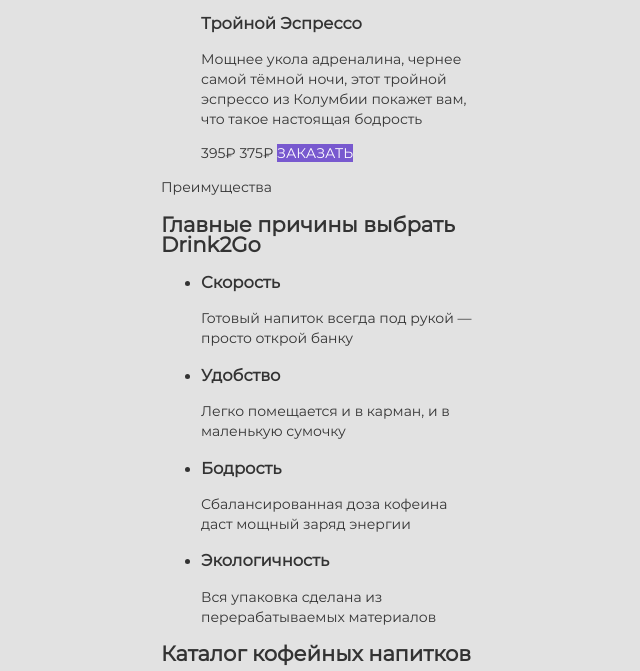
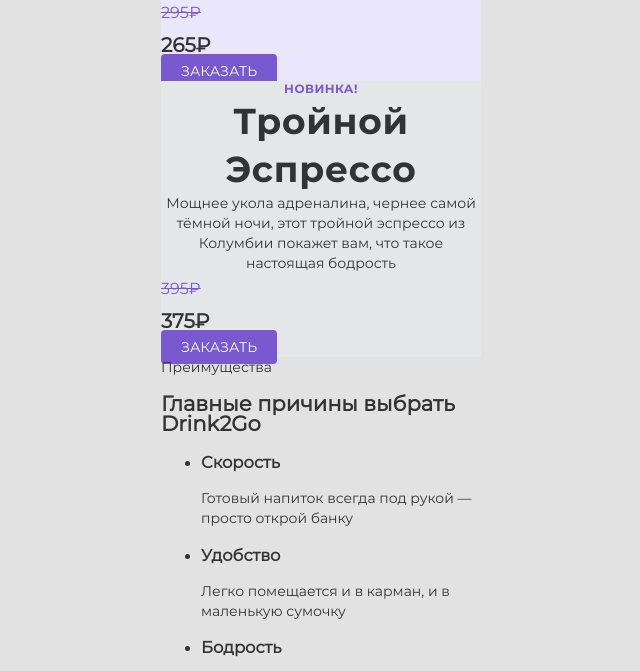
Before and after one commit to KomlevaAlena/Drink2Go-16, a website: page source/index.html in a window 1280 px wide. Shown: the part 788-1459 px from the top of the page, without its empty margins (319-959 px from the left). Drawn offline with nearby package versions, Linux system fonts and the light colour scheme; files that its build step writes are made by us from their sources; files whose address does not match are found by name; a web font is replaced by a local one.

Commit message:
начало стилизации слайдера

```diff
--- a/source/index.html
+++ b/source/index.html
@@ -7,7 +7,8 @@
     <link rel="stylesheet" href="styles/styles.css">
     <link rel="icon" href="img/favicon_32.png">
     <script src="scripts/index.js" defer></script>
-    <link rel="preload" href="/fonts/ptsans.woff2" as="font"><!--нужно пререименовывать файлы шрифтов что были с маленькой буквы? -->
+    <link rel="preload" href="/fonts/Montserrat-Regular.woff2" as="font"><!--нужно пререименовывать файлы шрифтов что были с маленькой буквы? -->
+    <link rel="preload" href="/fonts/Montserrat-Bold.woff2" as="font"> <!--не подключился((-->
   </head>
   <body class="page-body">
     <header class="main-header">
@@ -56,7 +57,7 @@
       </nav>
     </header>
     <main class="main-container">
-      основное содержимое
+      <!--основное содержимое -->
       <h1 class="visually-hidden">Интернет-магазин кофейных напитков Drink to Go</h1>
       <section class="hero">
         <h2 class="visually-hidden">Новинки</h2>
@@ -74,7 +75,6 @@
             <a class="hero-list__button button" href="#">Заказать</a>
           </li>
           <li class="hero-list__item">
-            <li class="hero-list__item">
             <span class="hero-list__flag">Новинка!</span>
             <h3 class="hero-list__label">Лавандовый Латте</h3>
             <p class="hero-list__description">Невероятное сочетание перуанской высокогорной арабики
@@ -84,7 +84,6 @@
             <span class="hero-list__new-price">265₽</span>
             <a class="hero-list__button button" href="#">Заказать</a>
           </li>
-          <li class="hero-list__item">
           <li class="hero-list__item">
             <span class="hero-list__flag">Новинка!</span>
             <h3 class="hero-list__label">Тройной Эспрессо</h3>
--- /dev/null
+++ b/source/styles/blocks/hero.scss
@@ -0,0 +1,68 @@
+.hero-list {
+  display: flex;
+  flex-wrap: wrap;
+  justify-content: space-between;
+  flex-direction: column;
+  margin: 0 auto;
+  padding: 0;
+  list-style-type: none;
+}
+
+.hero-list__item {
+  &:nth-of-type(1) {
+    background-color: rgba(243, 235, 225, 1);
+  }
+
+  &:nth-of-type(2) {
+    background-color: rgba(234, 230, 252, 1);
+  }
+
+  &:nth-of-type(3) {
+    background-color: rgba(229, 230, 232, 1);
+  }
+}
+
+.hero-list__flag {
+  display: block;
+  margin: 0 auto;
+  font-family: "Montserrat-Bold", "Arial", sans-serif;
+  font-weight: 700;//почяему не жирный??
+  font-size: 12px;
+  line-height: 16px;
+  color: rgba(120, 89, 207, 1);
+  text-transform: uppercase;
+  letter-spacing: 0.48px;
+  text-align: center;
+}
+
+.hero-list__label {
+  display: block;
+  margin: 0 auto;
+  font-family: "Montserrat-Bold", "Arial", sans-serif;
+  font-weight: 700;
+  font-size: 36px;
+  line-height: 48px;
+  letter-spacing: 0.72px;
+  text-align: center;
+}
+
+.hero-list__description {
+  display: block;
+  margin: 0 auto;
+  text-align: center;
+}
+
+.hero-list__old-price {
+  display: block;
+  color: rgba(120, 89, 207, 1);
+  text-decoration: line-through;
+  font-size: 16px;
+  line-height: 32px;
+}
+
+.hero-list__new-price {
+  display: block;
+  font-size: 20px;
+  line-height: 32px;
+  font-weight: 600;
+}
--- a/source/styles/global/fonts.scss
+++ b/source/styles/global/fonts.scss
@@ -8,9 +8,25 @@
 }
 
 @font-face {
+  font-family: "Montserrat-Regular";
+  font-style: normal;
+  font-weight: 400;
+  src: url("../fonts/Montserrat-Regular.woff") format("woff");
+  font-display: swap;
+}
+
+@font-face {
   font-family: "Montserrat-Bold";
   font-style: normal;
   font-weight: 700;
   src: url("../fonts/Montserrat-Bold.woff2") format("woff2");
   font-display: swap;
 }
+
+@font-face {
+  font-family: "Montserrat-Bold";
+  font-style: normal;
+  font-weight: 700;
+  src: url("../fonts/Montserrat-Bold.woff") format("woff");
+  font-display: swap;
+}
--- a/source/styles/global/mixins.scss
+++ b/source/styles/global/mixins.scss
@@ -9,6 +9,8 @@
   text-decoration: none;
   cursor: pointer;
   border: none;
+  padding: 8px 20px 8px 20px;
+  border-radius: 4px 4px;
 
   &:hover {
     background-color: rgba(144, 112, 236, 1);
--- a/source/styles/styles.scss
+++ b/source/styles/styles.scss
@@ -11,3 +11,4 @@
 @import "./blocks/button.scss";
 @import "./blocks/site-list.scss";
 @import "./blocks/user-list.scss";
+@import "./blocks/hero.scss";
```
Lines whose indentation alone changed are shown as unchanged.
